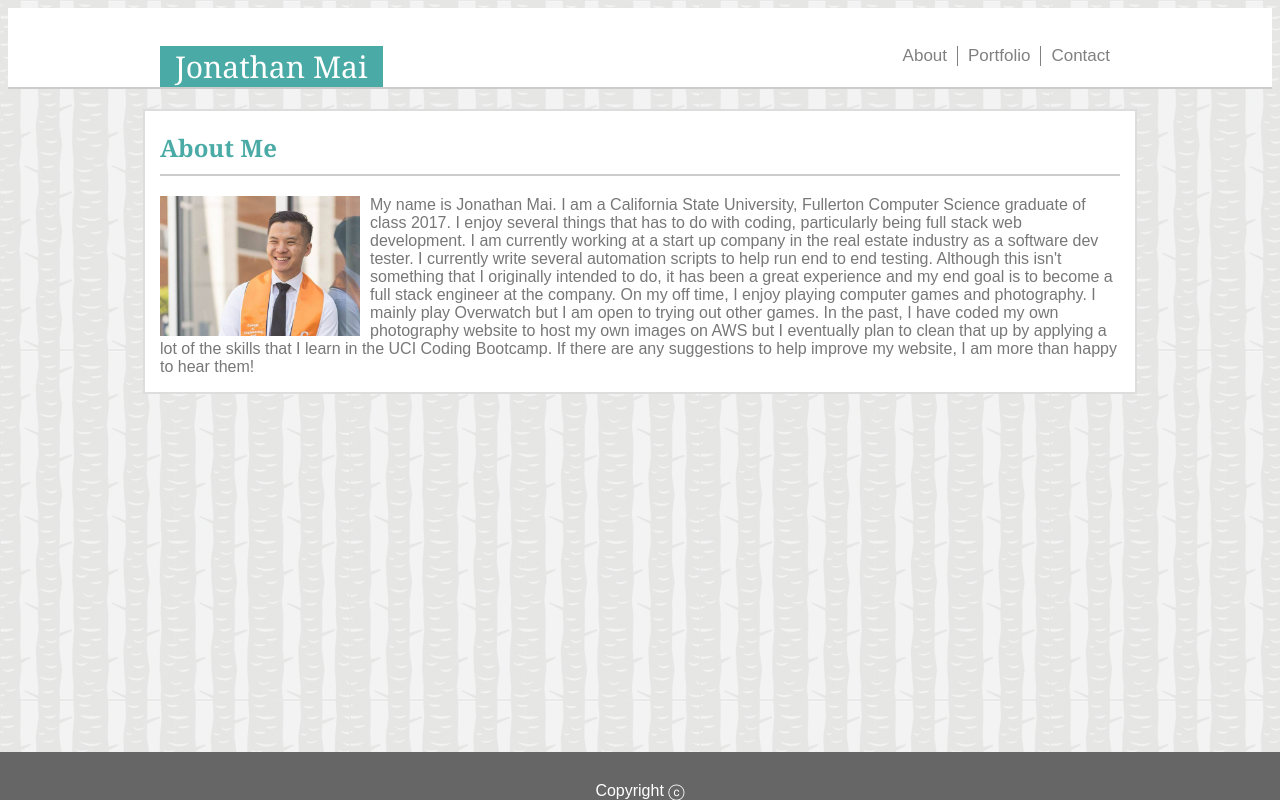
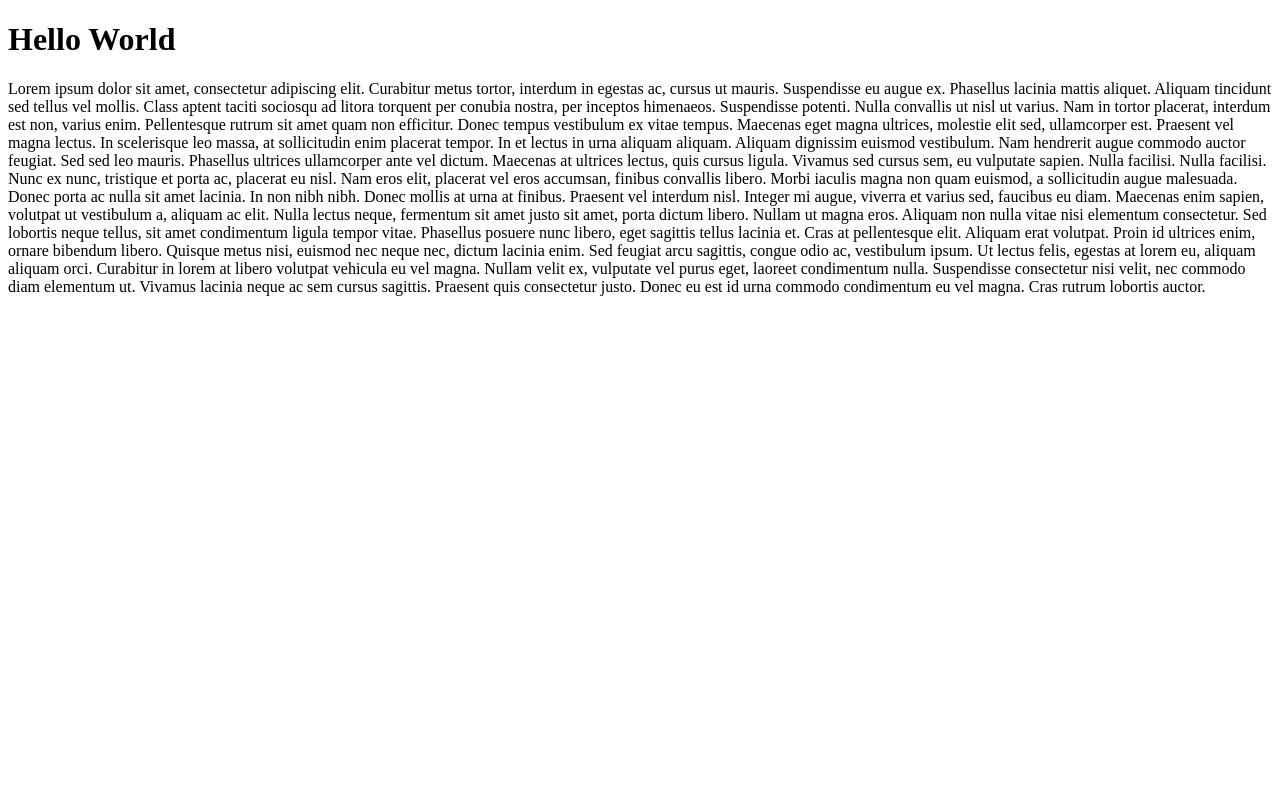
Before and after one commit to hjmai/hjmai.github.io, a plain HTML site: page index.html in a window 1280 px wide. Drawn offline with Linux system fonts and the light colour scheme.

Commit message:
Class activity

```diff
--- a/assets/css/reset.css
+++ /dev/null
@@ -1,48 +0,0 @@
-/* http://meyerweb.com/eric/tools/css/reset/
-   v2.0 | 20110126
-   License: none (public domain)
-*/
-
-html, body, div, span, applet, object, iframe,
-h1, h2, h3, h4, h5, h6, p, blockquote, pre,
-a, abbr, acronym, address, big, cite, code,
-del, dfn, em, img, ins, kbd, q, s, samp,
-small, strike, strong, sub, sup, tt, var,
-b, u, i, center,
-dl, dt, dd, ol, ul, li,
-fieldset, form, label, legend,
-table, caption, tbody, tfoot, thead, tr, th, td,
-article, aside, canvas, details, embed,
-figure, figcaption, footer, header, hgroup,
-menu, nav, output, ruby, section, summary,
-time, mark, audio, video {
-	margin: 0;
-	padding: 0;
-	border: 0;
-	font-size: 100%;
-	font: inherit;
-	vertical-align: baseline;
-}
-/* HTML5 display-role reset for older browsers */
-article, aside, details, figcaption, figure,
-footer, header, hgroup, menu, nav, section {
-	display: block;
-}
-body {
-	line-height: 1;
-}
-ol, ul {
-	list-style: none;
-}
-blockquote, q {
-	quotes: none;
-}
-blockquote:before, blockquote:after,
-q:before, q:after {
-	content: '';
-	content: none;
-}
-table {
-	border-collapse: collapse;
-	border-spacing: 0;
-}
--- a/assets/css/style.css
+++ /dev/null
@@ -1,116 +0,0 @@
-a{
-    text-decoration: none;
-}
-.navContent{
-    margin: 0 auto;
-    width: 960px;
-}
-.topnav {
-    background-color: #fff;
-    overflow: hidden;
-    border-bottom: 2px solid #cccccc;
-    padding-top: 3%;
-    margin-bottom: 20px;
-}
-.topnav span{
-    font-family: 'Georgia', Times, Times New Roman, serif;
-    color: white;
-    background: #4aaaa5;
-    padding: 0px 15px 0px 15px;
-    font-size: 30px;
-}
-/* Style the links inside the navigation bar */
-.topnav a {
-    float: right;
-    color: gray;
-    text-align: center;
-    padding-left: 10px;
-    padding-right: 10px;
-    font-size: 17px;
-}
-/* Add a color to the active/current link */
-.topnav a.active {
-    background-color: #4CAF50;
-    color: white;
-}
-#portfolio{
-    border-right: 1px solid gray;
-}
-#about{
-    border-right: 1px solid gray;
-}
-#header, h1, h2, h3, h4, h5, h6{
-    font-family: 'Georgia', Times, Times New Roman, serif;
-    color: #4aaaa5;
-}
-.contentHeader{
-    padding-bottom: 10px;
-    border-bottom: 2px solid #cccccc;
-}
-.mainBody img{
-    float: left;
-    width: 200px;
-    margin: 0px 10px 0px 0px;
-}
-body{
-    background: #ffffff;
-    color: #777777;
-    font-family: 'Arial', 'Helvetica Neue', Helvetica, sans-serif;
-    background-image: url("../images/tree_bark.png");
-    margin-bottom: 80px;
-}
-.contentWrapper{
-    margin: 0 auto;
-    padding-left: 15px;
-    padding-right: 15px;
-    width: 960px;
-    border: 2px solid #dddddd;
-    background: #ffffff;
-}
-#footer{
-    position: fixed;
-    left: 0;
-    bottom: 0;
-    width: 100%;
-    padding-top: 30px;
-    background-color: #666666;
-    color: white;
-    text-align: center;
-}
-.nameField, .emailField, .messageField{
-    width: 100%;
-    margin-bottom: 10px;
-    padding: 5px;
-}
-.messageField{
-    padding-bottom: 100px;
-}
-.button{
-    background: #4aaaa5;
-    color: #fff;
-    padding: 10px;
-    font-size: 14px;
-    margin-bottom: 5px;
-}
-.portfolio{
-    list-style-type: none;
-    text-align: center;
-}
-.project{
-    padding-left: 20px;
-    display: inline-block;
-    position: relative;
-    height: 350px;
-    width: 350px;
-}
-.project img{
-    height: 350px;
-}
-.project-name{
-    position: relative;
-    top: -90px;
-    text-align: center;
-    background-color: #4aaaa5;
-    color: #ffffff;
-    padding: 10px;
-}
--- a/index.html
+++ b/index.html
@@ -2,42 +2,18 @@
 <!DOCTYPE html>
 <html>
     <head>
-        <link rel="stylesheet" href="assets/css/style.css">
-        <!-- <link rel="stylesheet" href="assets/css/reset.css"> -->
         <title>About Me | Jonathan Mai</title>
     </head>
     <body>
-        <div class="topnav">
-            <div class="navContent">
-                <span>Jonathan Mai</span>
-                <a href="contact.html" id="contact">Contact</a>
-                <a href="portfolio.html" id="portfolio">Portfolio</a>
-                <a href="index.html" id="about">About</a>
-            </div>
-        </div>
-        <div class="contentWrapper">
-            <h2 class="contentHeader">About Me</h2>
-            <div class="mainBody">
-                <img src="assets/images/img.jpg">
-                <p>
-                    My name is Jonathan Mai. I am a California State University, Fullerton
-                    Computer Science graduate of class 2017. I enjoy several things that has
-                    to do with coding, particularly being full stack web development. I am
-                    currently working at a start up company in the real estate industry as
-                    a software dev tester. I currently write several automation scripts to
-                    help run end to end testing. Although this isn't something that I originally
-                    intended to do, it has been a great experience and my end goal is to become
-                    a full stack engineer at the company. On my off time, I enjoy playing computer
-                    games and photography. I mainly play Overwatch but I am open to trying out
-                    other games. In the past, I have coded my own photography website to host
-                    my own images on AWS but I eventually plan to clean that up by applying a
-                    lot of the skills that I learn in the UCI Coding Bootcamp. If there are any
-                    suggestions to help improve my website, I am more than happy to hear them!
-                </p>
-            </div>
-        </div>
-        <div id="footer">
-            Copyright &#9426
-        </div>
+        <h1>Hello World</h1>
+        <p>Lorem ipsum dolor sit amet, consectetur adipiscing elit. Curabitur metus tortor, interdum in egestas ac, cursus ut mauris. Suspendisse eu augue ex. Phasellus lacinia mattis aliquet. Aliquam tincidunt sed tellus vel mollis. Class aptent taciti sociosqu ad litora torquent per conubia nostra, per inceptos himenaeos. Suspendisse potenti. Nulla convallis ut nisl ut varius.
+
+                Nam in tortor placerat, interdum est non, varius enim. Pellentesque rutrum sit amet quam non efficitur. Donec tempus vestibulum ex vitae tempus. Maecenas eget magna ultrices, molestie elit sed, ullamcorper est. Praesent vel magna lectus. In scelerisque leo massa, at sollicitudin enim placerat tempor. In et lectus in urna aliquam aliquam. Aliquam dignissim euismod vestibulum. Nam hendrerit augue commodo auctor feugiat. Sed sed leo mauris. Phasellus ultrices ullamcorper ante vel dictum. Maecenas at ultrices lectus, quis cursus ligula. Vivamus sed cursus sem, eu vulputate sapien. Nulla facilisi. Nulla facilisi.
+
+                Nunc ex nunc, tristique et porta ac, placerat eu nisl. Nam eros elit, placerat vel eros accumsan, finibus convallis libero. Morbi iaculis magna non quam euismod, a sollicitudin augue malesuada. Donec porta ac nulla sit amet lacinia. In non nibh nibh. Donec mollis at urna at finibus. Praesent vel interdum nisl. Integer mi augue, viverra et varius sed, faucibus eu diam. Maecenas enim sapien, volutpat ut vestibulum a, aliquam ac elit. Nulla lectus neque, fermentum sit amet justo sit amet, porta dictum libero. Nullam ut magna eros. Aliquam non nulla vitae nisi elementum consectetur. Sed lobortis neque tellus, sit amet condimentum ligula tempor vitae.
+
+                Phasellus posuere nunc libero, eget sagittis tellus lacinia et. Cras at pellentesque elit. Aliquam erat volutpat. Proin id ultrices enim, ornare bibendum libero. Quisque metus nisi, euismod nec neque nec, dictum lacinia enim. Sed feugiat arcu sagittis, congue odio ac, vestibulum ipsum. Ut lectus felis, egestas at lorem eu, aliquam aliquam orci.
+
+                Curabitur in lorem at libero volutpat vehicula eu vel magna. Nullam velit ex, vulputate vel purus eget, laoreet condimentum nulla. Suspendisse consectetur nisi velit, nec commodo diam elementum ut. Vivamus lacinia neque ac sem cursus sagittis. Praesent quis consectetur justo. Donec eu est id urna commodo condimentum eu vel magna. Cras rutrum lobortis auctor.</p>
     </body>
 </html>
```
Also changed, not shown: contact.html (deleted, +0 -41 lines), portfolio.html (deleted, +0 -63 lines), README.md (deleted), assets/images/doge.jpg (deleted), assets/images/img.jpg (deleted), assets/images/photography.jpg (deleted), assets/images/portfolio.jpg (deleted), assets/images/steganography.jpg (deleted), assets/images/tree_bark.png (deleted).
